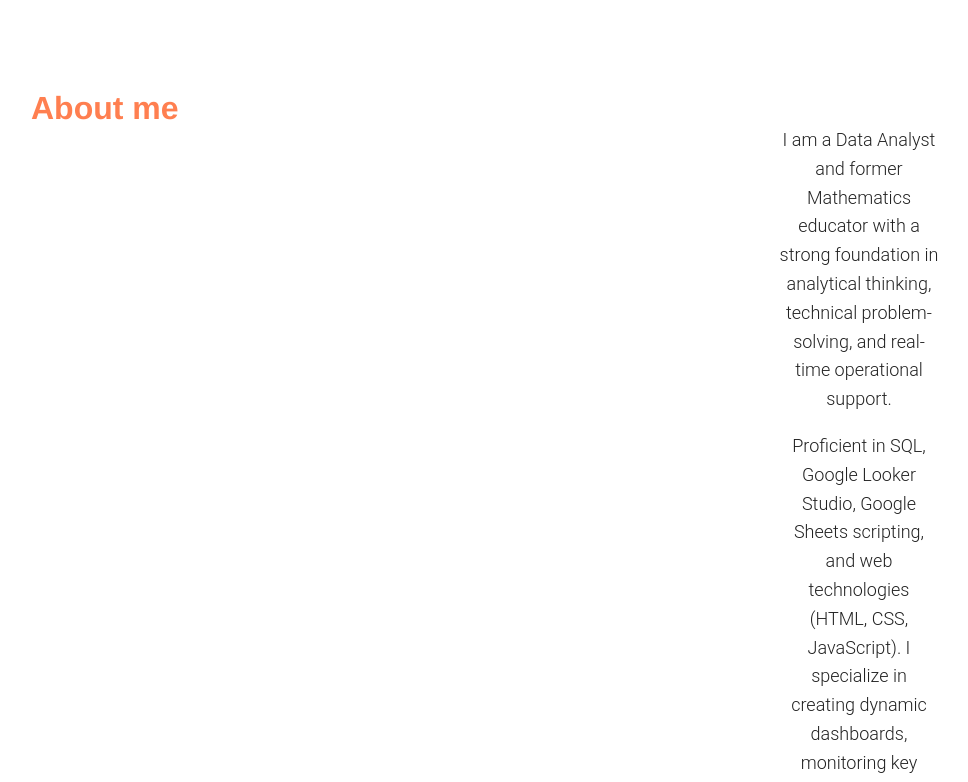
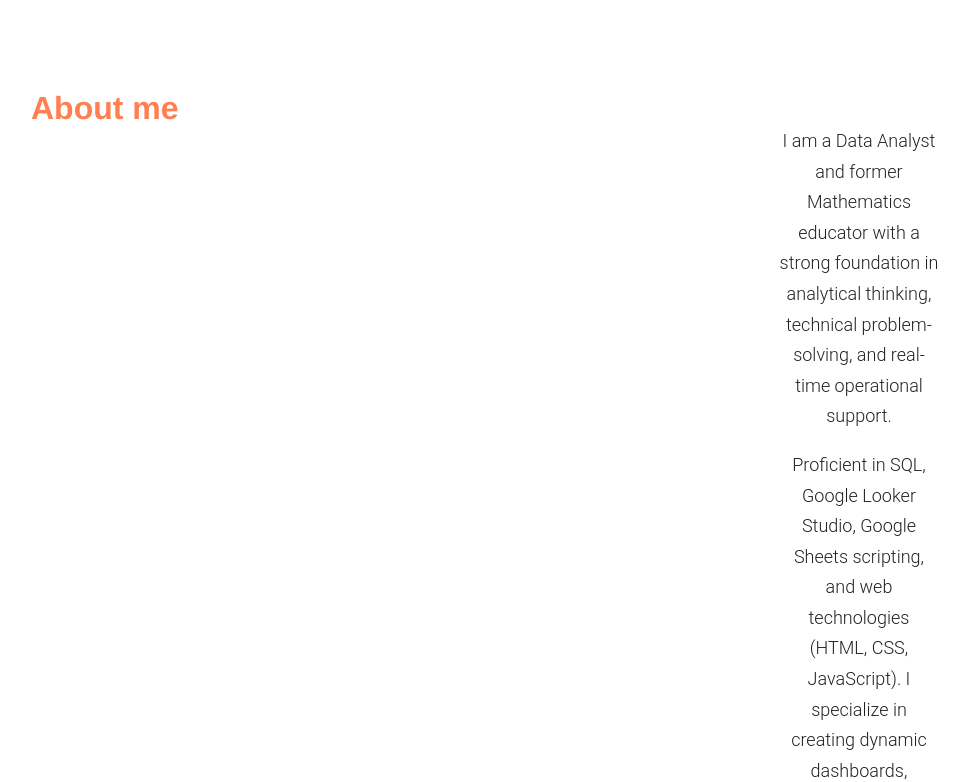
Before and after one commit to AbrahamBilici/halilibrahimbilici, a website: page index.html in a window 1280 px wide. Shown: the part 1029-1811 px from the top of the page, without its empty margins (145-1113 px from the left). Drawn offline with Linux system fonts and the light colour scheme.

Commit message:
Update styles.css

```diff
--- a/css/styles.css
+++ b/css/styles.css
@@ -525,6 +525,10 @@ header {
     padding: 20px;      /* New - Add breathing space */
 }
 
+.about-me__body p {
+    line-height: 1.7;
+}
+
 /* My work */
 
 .my-work {
```
